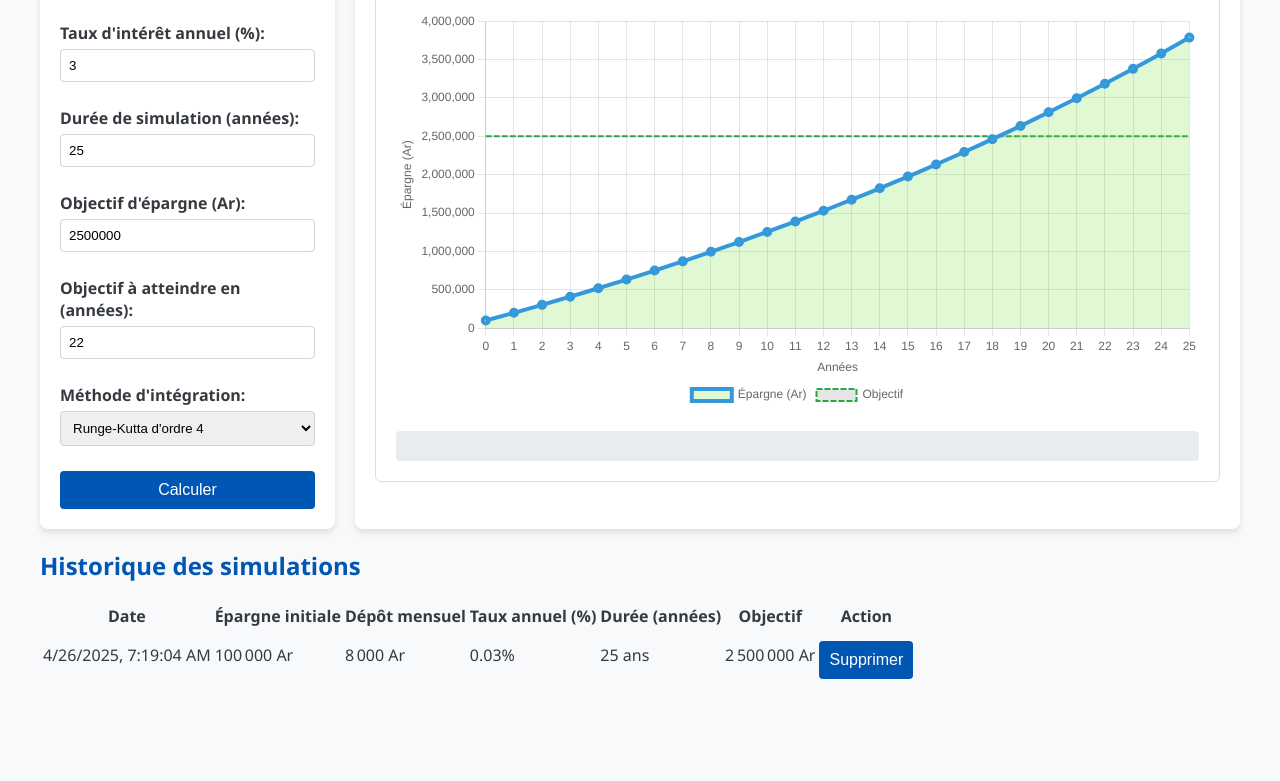
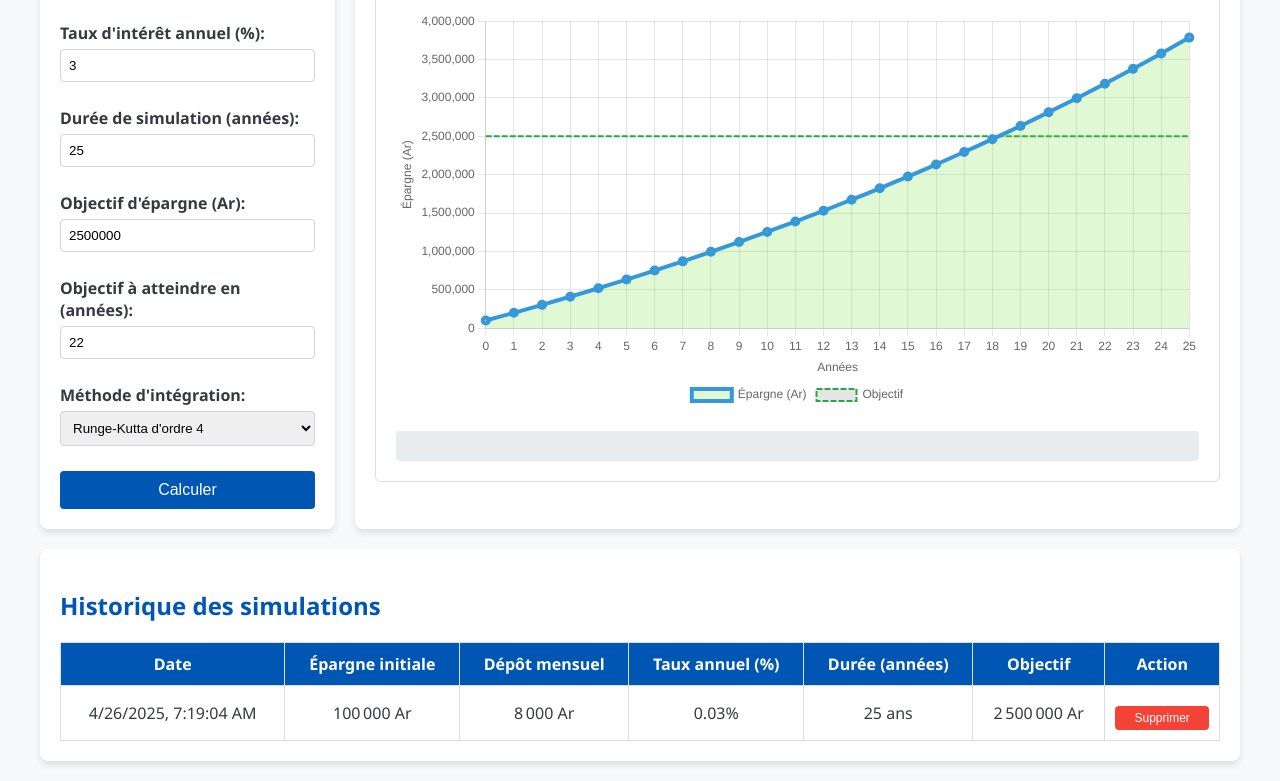
Before and after one commit to Riam-mirado/project_IS, a plain HTML site: page index.html in a window 1280 px wide. Shown: the part 380-1161 px from the top of the page. Before the commit the page ends 1082 px from the top, so only its background shows below. Drawn offline with Linux system fonts and the light colour scheme.

Commit message:
Update style.css

```diff
--- a/style.css
+++ b/style.css
@@ -152,3 +152,45 @@ button:hover {
 .tab-content.active {
     display: block;
 }
+.history-panel {
+    background: white;
+    padding: 20px;
+    border-radius: 8px;
+    box-shadow: 0 4px 6px rgba(0, 0, 0, 0.1);
+    margin-top: 20px;
+}
+
+#historiqueTable {
+    width: 100%;
+    border-collapse: collapse;
+    margin-top: 10px;
+}
+
+#historiqueTable th, #historiqueTable td {
+    border: 1px solid #ddd;
+    padding: 10px;
+    text-align: center;
+}
+
+#historiqueTable th {
+    background-color: #0056b3;
+    color: white;
+}
+
+#historiqueTable tr:nth-child(even) {
+    background-color: #f9f9f9;
+}
+.delete-btn {
+    background-color: #f44336;
+    color: white;
+    border: none;
+    padding: 5px 10px;
+    border-radius: 4px;
+    cursor: pointer;
+    font-size: 12px;
+    transition: background-color 0.3s ease;
+}
+
+.delete-btn:hover {
+    background-color: #d32f2f;
+}
```
